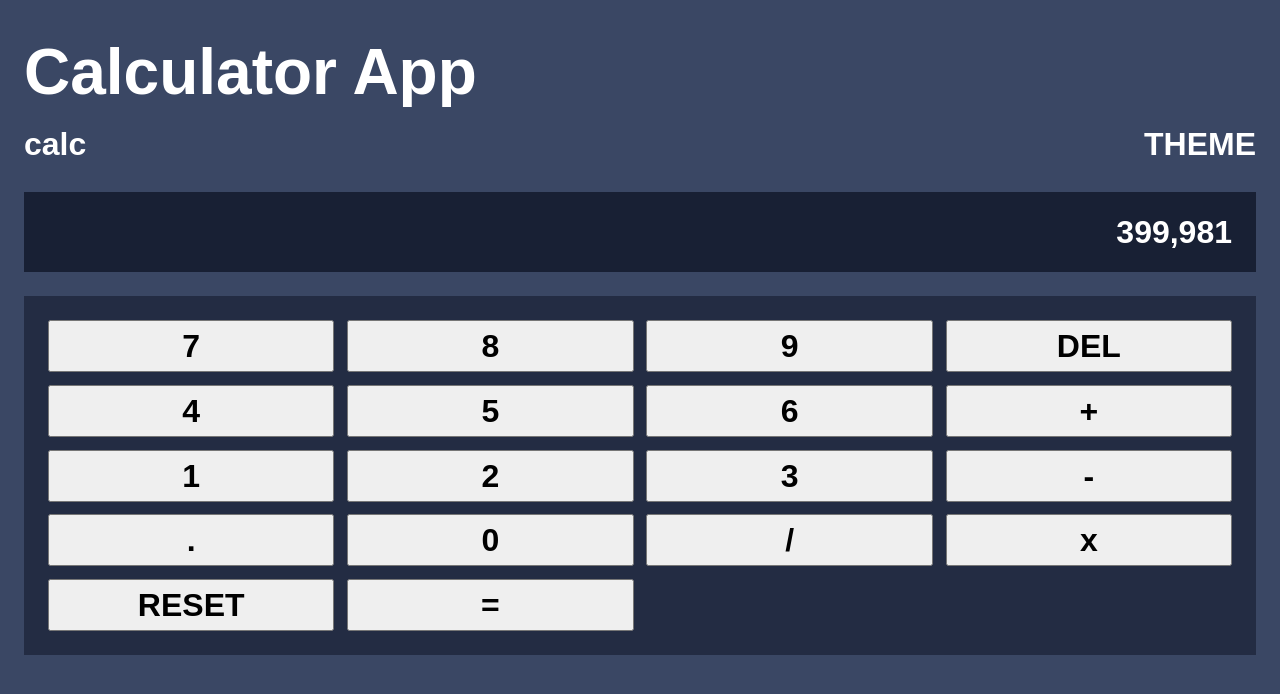
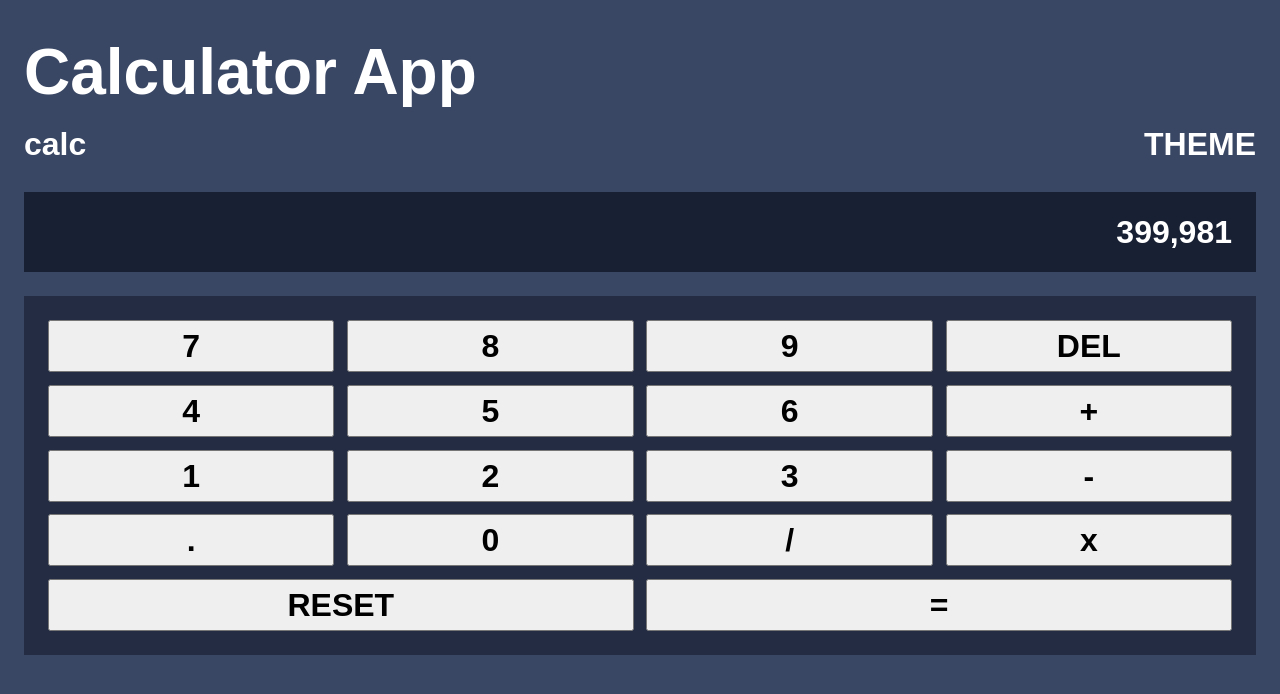
Before and after one commit to Paul-HenryN/fem-calculator-app, a React (Vite) app: page / in a window 1280 px wide. Shown: the top 694 px of the page. Built offline with nearby package versions, Linux system fonts and the light colour scheme.

Commit message:
feat: add util classes

```diff
--- a/src/App.jsx
+++ b/src/App.jsx
@@ -33,8 +33,12 @@ export default function App() {
           <button type="button">0</button>
           <button type="button">/</button>
           <button type="button">x</button>
-          <button type="button">RESET</button>
-          <button type="button">=</button>
+          <button type="button" className="grid-col-span-2">
+            RESET
+          </button>
+          <button type="button" className="grid-col-span-2">
+            =
+          </button>
         </div>
       </div>
     </div>
--- a/src/main.jsx
+++ b/src/main.jsx
@@ -3,6 +3,7 @@ import ReactDOM from "react-dom/client";
 import App from "./App.jsx";
 import "./reset.css";
 import "./variables.css";
+import "./utils.css";
 import "./base.css";
 
 ReactDOM.createRoot(document.getElementById("root")).render(
--- /dev/null
+++ b/src/utils.css
@@ -0,0 +1,3 @@
+.grid-col-span-2 {
+  grid-column: span 2;
+}
```
